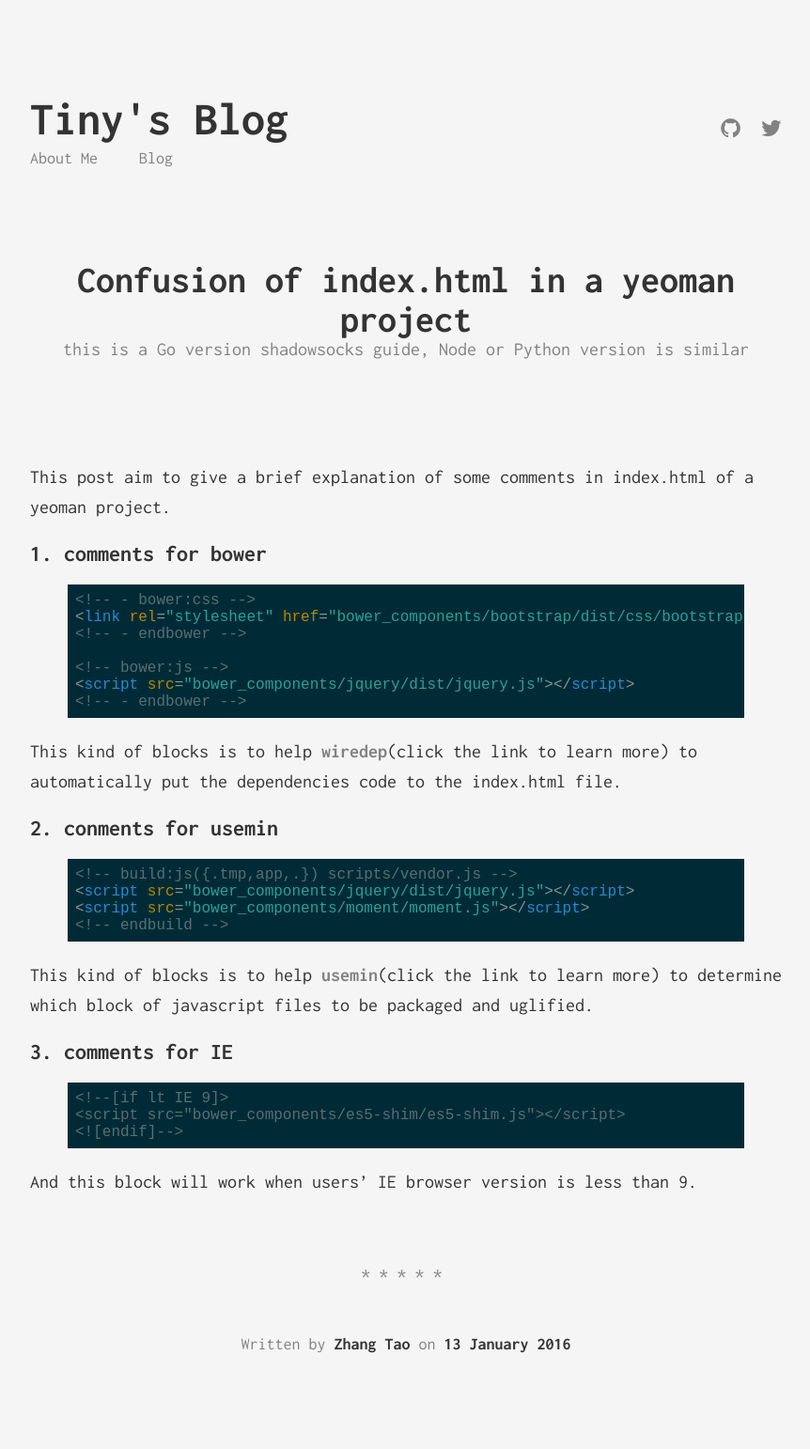
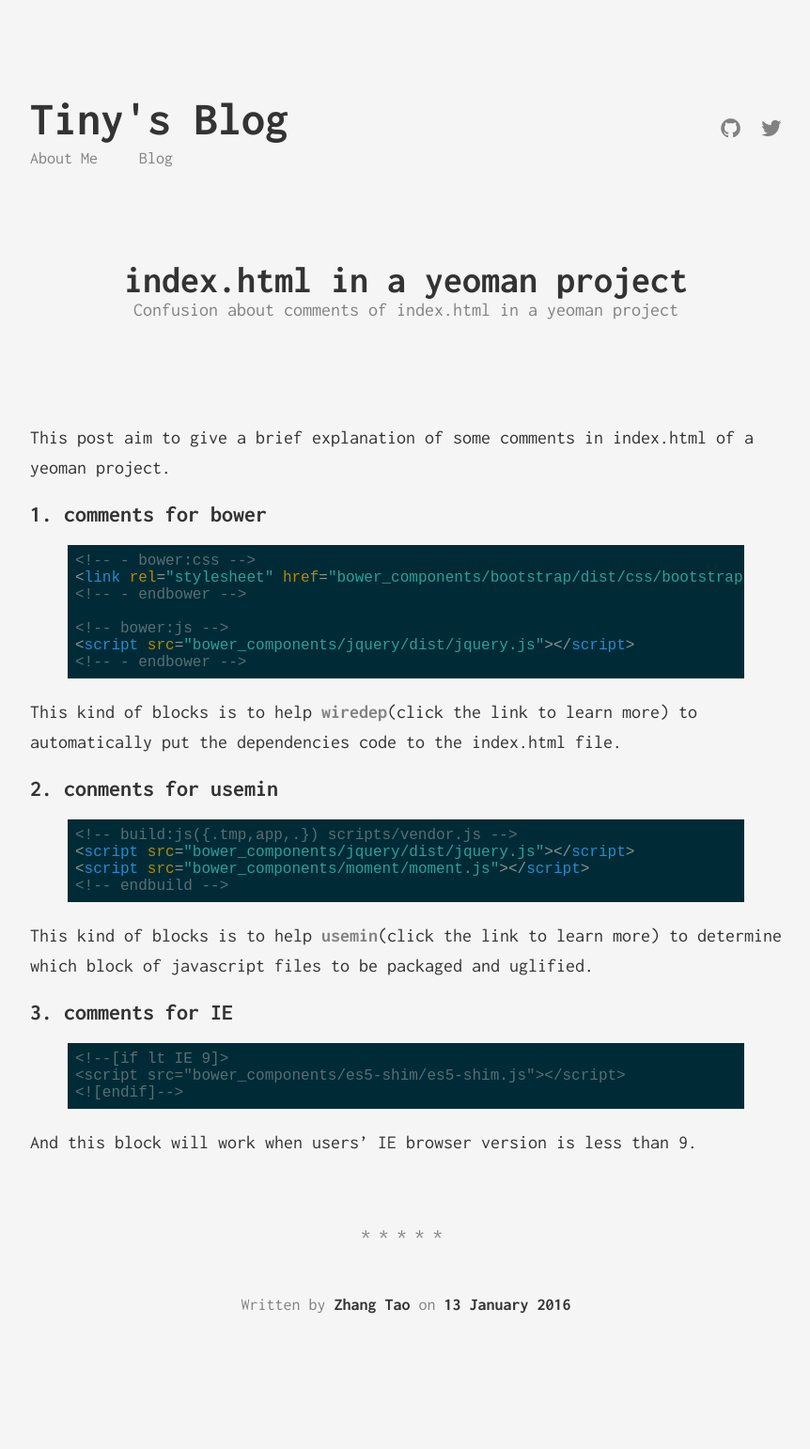
Before and after one commit to zhangtiny123/zhangtiny123.github.io, a Jekyll site: the page built from _posts/2016-01-13-index-of-yeoman-project.markdown, in a window 1280 px wide. Shown: the whole page at 94% size, without its empty margins (208-1070 px from the left). Built offline with Jekyll 4.4.1, drawn with Linux system fonts in a browser that asks for light colours; after the commit the page ends 1500 px from its top, so only the background shows below that.

Commit message:
2016-01-13 fix wrong subtitle

```diff
--- a/_posts/2016-01-13-index-of-yeoman-project.markdown
+++ b/_posts/2016-01-13-index-of-yeoman-project.markdown
@@ -1,8 +1,8 @@
 ---
 layout: post
-title:  "Confusion of index.html in a yeoman project"
-subtitle: "this is a Go version shadowsocks guide, Node or Python version is similar"
-date:   2016-01-13 18:10:01
+title:  "index.html in a yeoman project"
+subtitle: "Confusion about comments of index.html in a yeoman project"
+date:   2016-01-13 18:20:01
 categories: [frontend]
 ---
 
```
